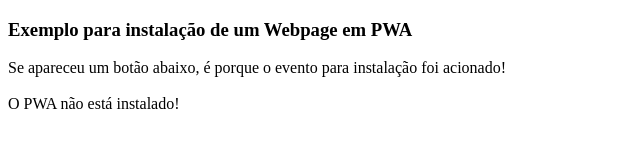
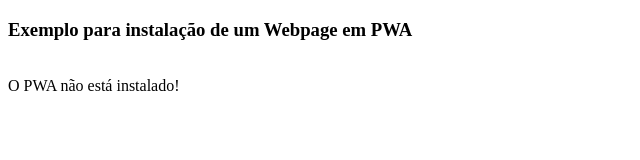
Before and after one commit to fabianoandrad/Pwa-Install, a plain HTML site: page index.html in a window 1280 px wide. Shown: the whole page, without its empty margins (0-640 px from the left). Drawn offline with Linux system fonts and the light colour scheme.

Commit message:
chore: alterado texto na tela

```diff
--- a/app.js
+++ b/app.js
@@ -2,7 +2,7 @@ let installPrompt = null;
 const installButton = document.querySelector("#install");
 
 let isAppInstalled = window.matchMedia('(display-mode: standalone)').matches || window.navigator.standalone === true;
-  document.querySelector("#isNotAppInstalled").textContent = isAppInstalled ? "O PWA já está instalado!" : "O PWA não está instalado!";
+  document.querySelector("#isNotAppInstalled").textContent = isAppInstalled ? "O PWA já está instalado! ;)" : "O PWA não está instalado!";
 
 window.addEventListener("beforeinstallprompt", (event) => {
   console.log("beforeinstallprompt event fired");
--- a/index.html
+++ b/index.html
@@ -9,9 +9,6 @@
 </head>
 <body>
     <h3>Exemplo para instalação de um Webpage em PWA</h3>
-    <div>
-        <label for="">Se apareceu um botão abaixo, é porque o evento para instalação foi acionado!</label>
-    </div>
     <br>
     <div>
         <span id="isNotAppInstalled"></span>
```
